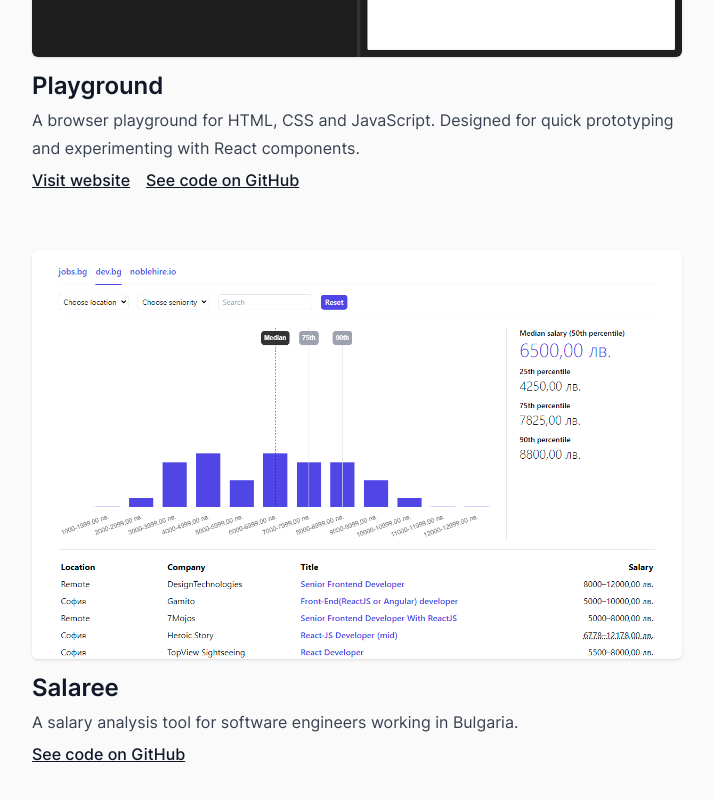
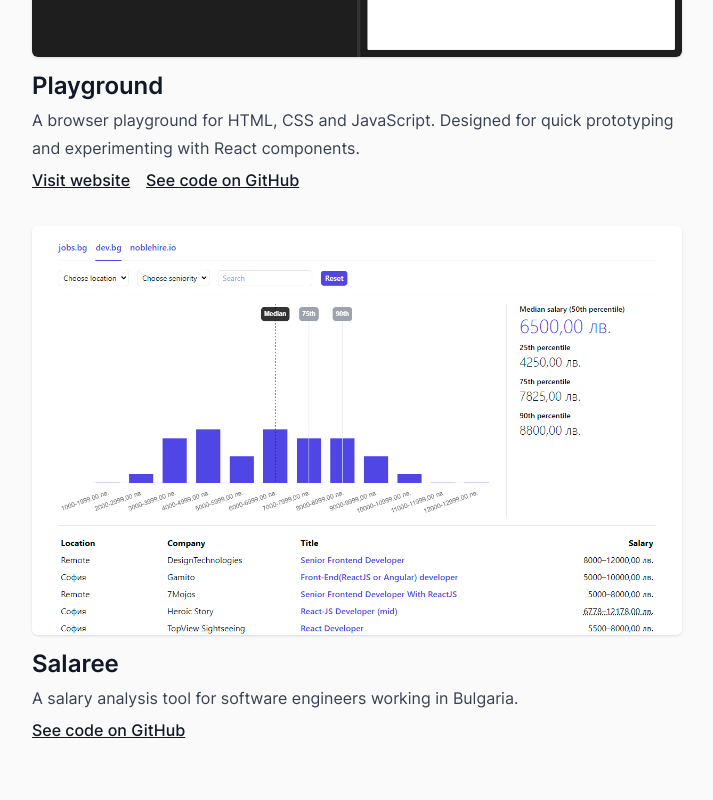
Before and after one commit to apaunchev/paunchev.com, a Next.js app: page /projects in a window 1280 px wide. Shown: the part 572-1372 px from the top of the page, without its empty margins (224-937 px from the left). Built offline with nearby package versions, Linux system fonts and the light colour scheme.

Commit message:
Change spacing

```diff
--- a/pages/projects.js
+++ b/pages/projects.js
@@ -28,16 +28,18 @@ const projects = [
 export default function Projects() {
   return (
     <Page title={pageInfo.title} description={pageInfo.description}>
-      {projects.map(project => (
-        <Project key={project.name} {...project} />
-      ))}
+      <div className="flex flex-col gap-8">
+        {projects.map(project => (
+          <Project key={project.name} {...project} />
+        ))}
+      </div>
     </Page>
   );
 }
 
 function Project({ name, description, image, websiteUrl, githubUrl }) {
   return (
-    <div className="prose mb-6">
+    <div className="prose">
       <a
         href={websiteUrl || githubUrl}
         className="block text-[0px] bg-white shadow rounded-md transition-shadow hover:shadow-md"
```
